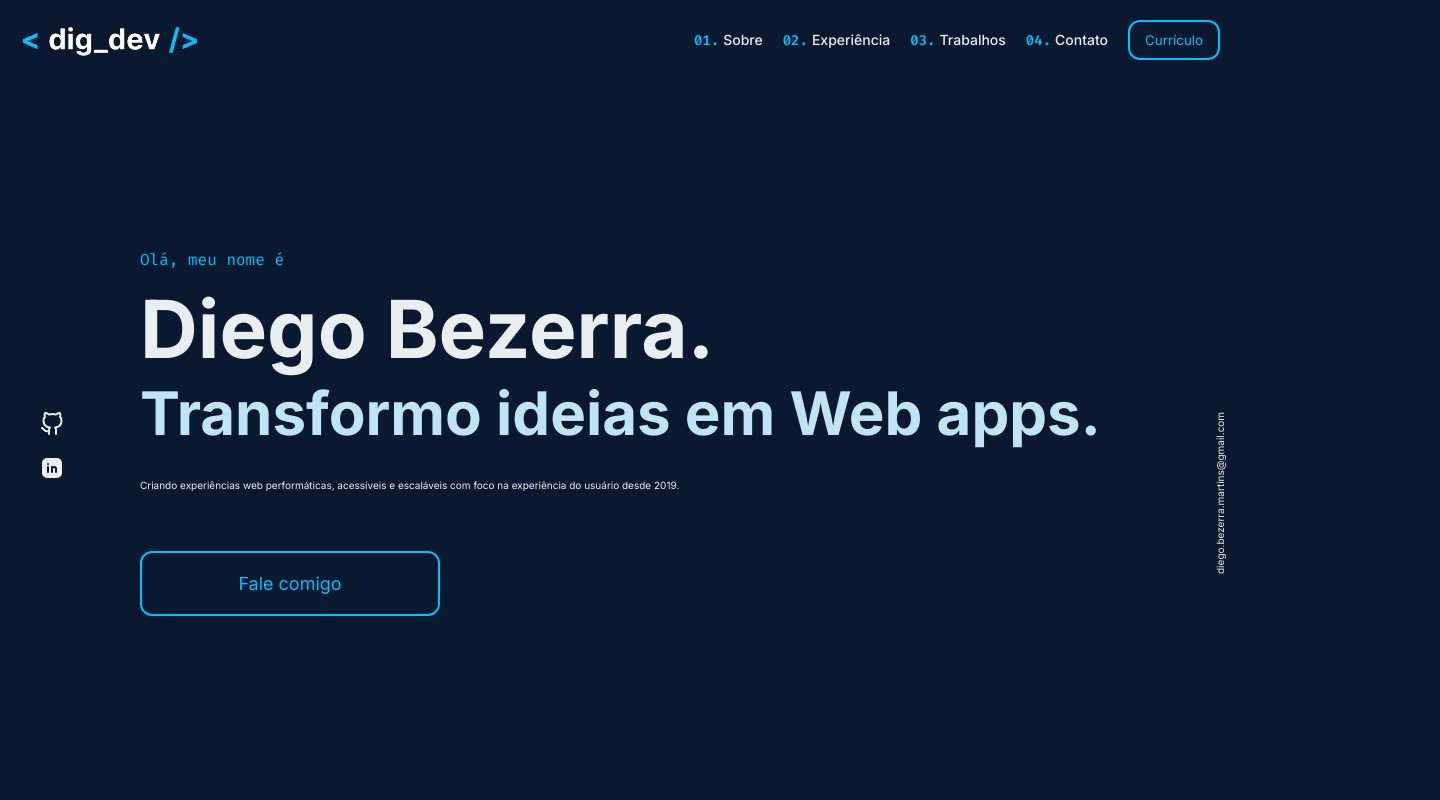
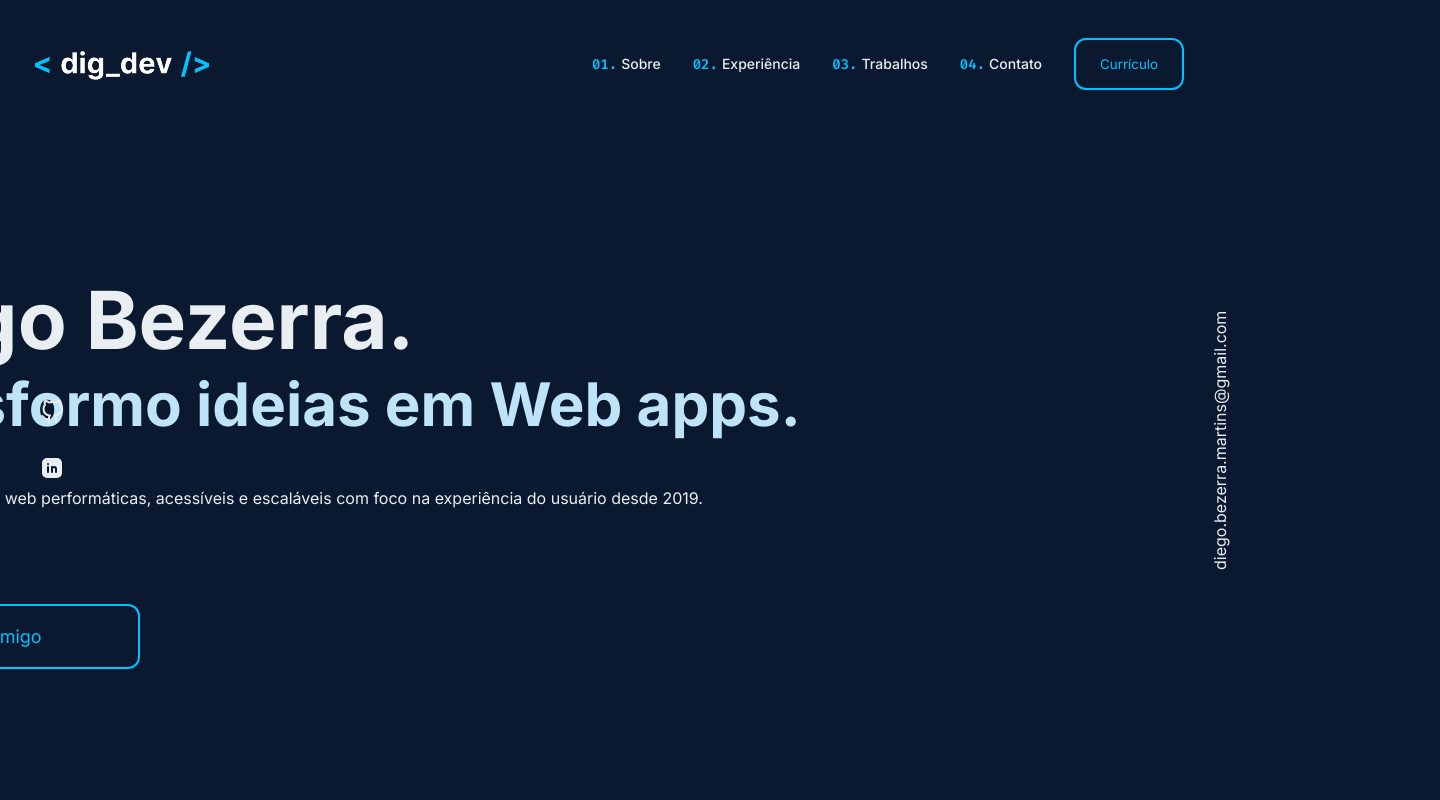
Before and after one commit to Digbezerra/portfolio-v1, a React (Vite) app: page / in a window 1280 px wide. Shown: the top 800 px of the page, 1440 px wide, since content can reach past the window. Built offline with nearby package versions, Linux system fonts and the light colour scheme.

Commit message:
Test font size

```diff
--- a/src/styles/index.css
+++ b/src/styles/index.css
@@ -54,7 +54,8 @@
 }
 
 html {
-  font-size: 62.5%;
+  box-sizing: border-box;
+  font-size: 16px;
   scroll-behavior: smooth;
   overflow-x: hidden;
 }
```
